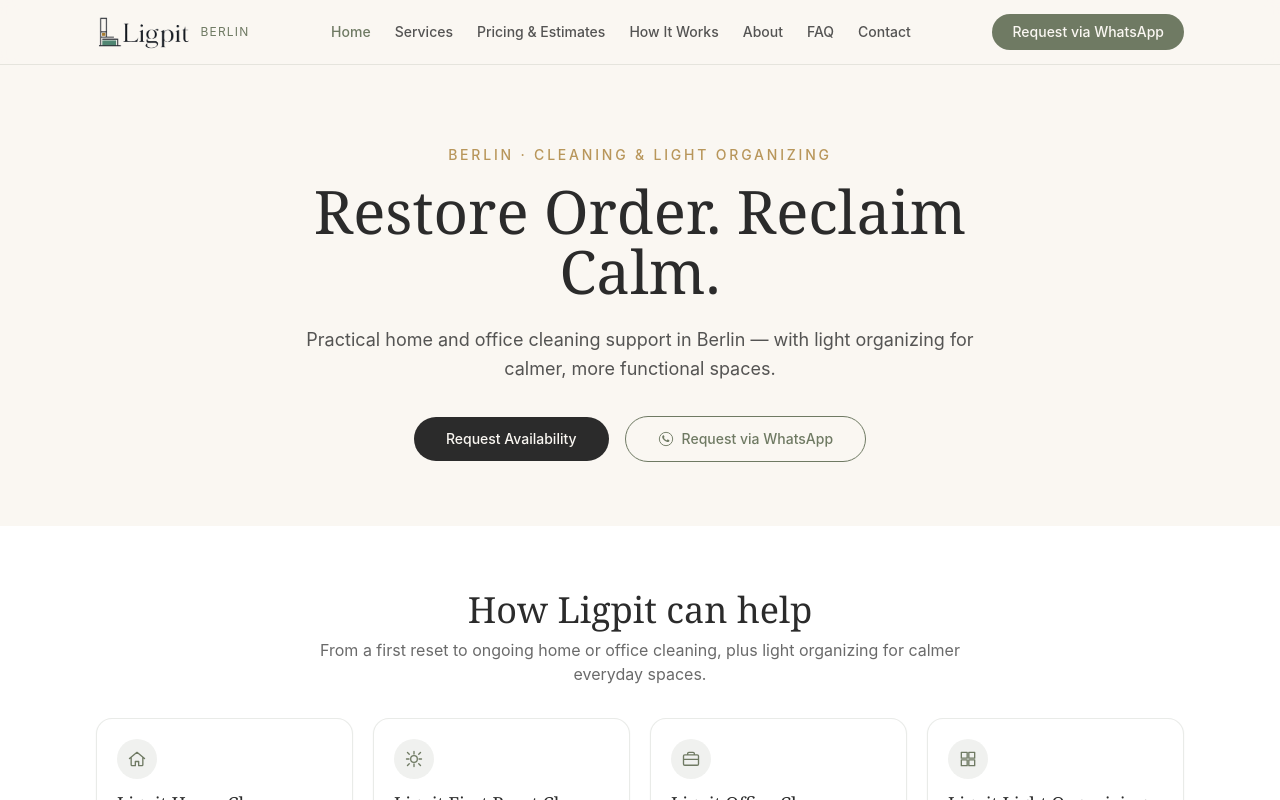
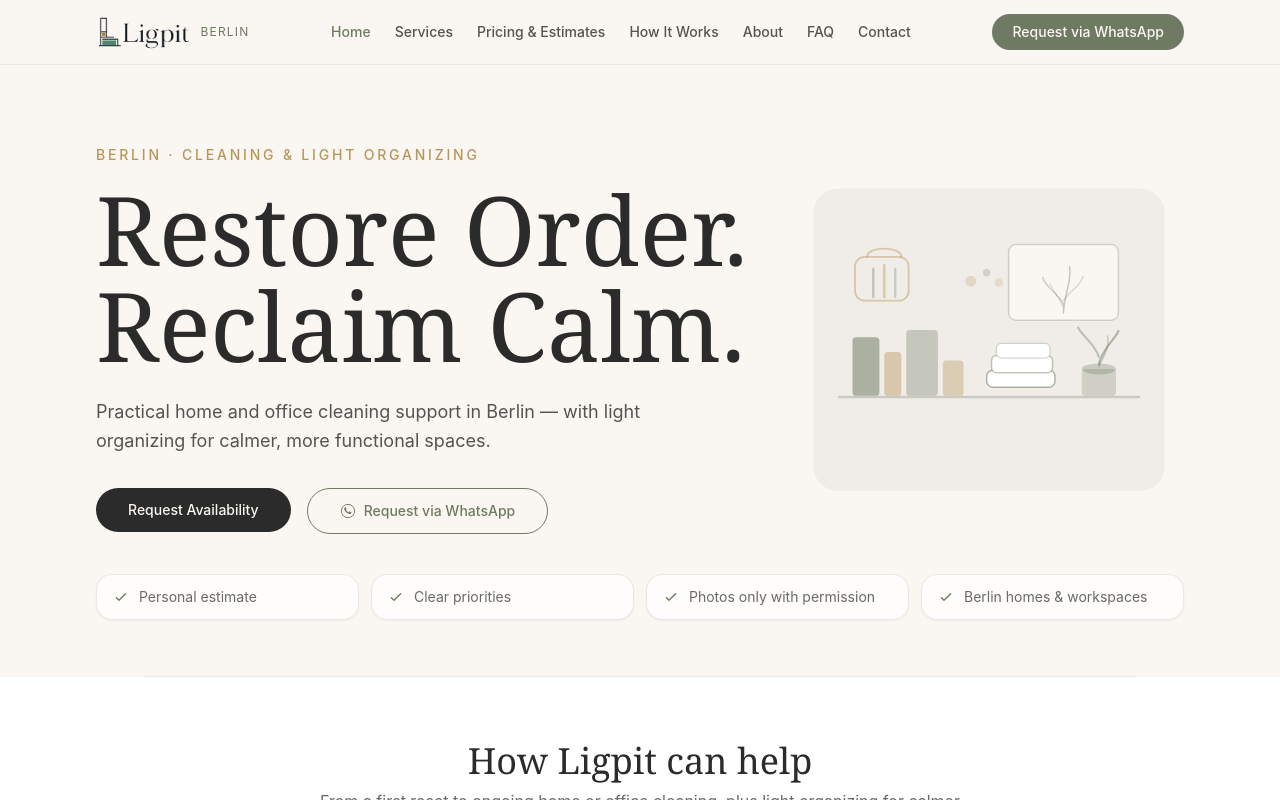
Before and after one commit to lilycyap/ligpit-website, a React (Vite) app: page / in a window 1280 px wide. Shown: the top 800 px of the page. Built offline with nearby package versions, Linux system fonts and the light colour scheme.

Commit message:
Polish homepage hero and feedback section

```diff
--- a/src/pages/Home.jsx
+++ b/src/pages/Home.jsx
@@ -4,6 +4,84 @@ import ServiceCard from "../components/ServiceCard";
 import TrustSection from "../components/TrustSection";
 import Icon from "../components/Icon";
 import { coreServices, pricingInfo } from "../data/services";
+
+// ── Hero illustration ────────────────────────────────────────────────
+// Decorative SVG only — aria-hidden, no role attribute.
+// Depicts an organized home corner: shelf, folded linens, plant,
+// cleaning caddy, botanical frame. Muted brand palette.
+// Opacity values slightly increased from previous version for
+// better visual presence while remaining soft.
+function HeroIllustration() {
+  return (
+    <svg
+      viewBox="0 0 320 280"
+      fill="none"
+      xmlns="http://www.w3.org/2000/svg"
+      aria-hidden="true"
+      className="w-full max-w-sm md:max-w-md xl:max-w-lg mx-auto"
+    >
+      {/* Background card */}
+      <rect x="16" y="16" width="288" height="248" rx="20" fill="#F0EDE8" />
+
+      {/* Shelf line */}
+      <rect x="36" y="186" width="248" height="2" rx="1.25" fill="#6F7A63" fillOpacity="0.3" />
+
+      {/* Books / items on shelf */}
+      <rect x="48" y="138" width="22" height="48" rx="3" fill="#6F7A63" fillOpacity="0.52" />
+      <rect x="74" y="150" width="14" height="36" rx="3" fill="#B8965A" fillOpacity="0.44" />
+      <rect x="92" y="132" width="26" height="54" rx="3" fill="#6F7A63" fillOpacity="0.33" />
+      <rect x="122" y="157" width="17" height="29" rx="3" fill="#B8965A" fillOpacity="0.36" />
+
+      {/* Folded linens / towels — stacked */}
+      <rect x="158" y="165" width="56" height="14" rx="5" fill="#FFFFFF" stroke="#6F7A63" strokeWidth="1.2" strokeOpacity="0.55" />
+      <rect x="162" y="153" width="50" height="14" rx="4" fill="#FFFFFF" stroke="#6F7A63" strokeWidth="1.2" strokeOpacity="0.42" />
+      <rect x="166" y="143" width="44" height="12" rx="4" fill="#FFFFFF" stroke="#6F7A63" strokeWidth="1" strokeOpacity="0.3" />
+
+      {/* Small plant */}
+      <rect x="236" y="164" width="28" height="22" rx="3" fill="#6F7A63" fillOpacity="0.25" />
+      <ellipse cx="250" cy="164" rx="14" ry="4.5" fill="#6F7A63" fillOpacity="0.3" />
+      {/* Leaves */}
+      <path d="M250 160 C253 147 263 140 266 133" stroke="#6F7A63" strokeWidth="1.75" strokeLinecap="round" strokeOpacity="0.52" />
+      <path d="M250 154 C246 142 236 137 233 130" stroke="#6F7A63" strokeWidth="1.75" strokeLinecap="round" strokeOpacity="0.4" />
+      <path d="M250 162 C255 152 259 145 257 137" stroke="#6F7A63" strokeWidth="1.25" strokeLinecap="round" strokeOpacity="0.32" />
+
+      {/* Cleaning caddy / basket */}
+      <rect x="50" y="72" width="44" height="36" rx="8" stroke="#B8965A" strokeWidth="1.5" strokeOpacity="0.45" />
+      <path d="M60 72 C60 63 88 63 88 72" stroke="#B8965A" strokeWidth="1.5" strokeLinecap="round" strokeOpacity="0.45" />
+      {/* Brushes / bottles in caddy */}
+      <line x1="65" y1="82" x2="65" y2="105" stroke="#6F7A63" strokeWidth="2" strokeLinecap="round" strokeOpacity="0.36" />
+      <line x1="74" y1="79" x2="74" y2="105" stroke="#B8965A" strokeWidth="2" strokeLinecap="round" strokeOpacity="0.42" />
+      <line x1="83" y1="82" x2="83" y2="105" stroke="#6F7A63" strokeWidth="2" strokeLinecap="round" strokeOpacity="0.3" />
+
+      {/* Botanical framed print on wall */}
+      <rect x="176" y="62" width="90" height="62" rx="6" fill="#FAF7F2" stroke="#6F7A63" strokeWidth="1.25" strokeOpacity="0.28" />
+      <path d="M221 118 C221 104 228 93 226 80" stroke="#6F7A63" strokeWidth="1.2" strokeLinecap="round" strokeOpacity="0.38" />
+      <path d="M221 111 C215 100 206 97 204 89" stroke="#6F7A63" strokeWidth="1.2" strokeLinecap="round" strokeOpacity="0.32" />
+      <path d="M221 108 C228 98 235 96 237 88" stroke="#6F7A63" strokeWidth="1.2" strokeLinecap="round" strokeOpacity="0.26" />
+      <path d="M221 114 C218 106 213 101 210 94" stroke="#6F7A63" strokeWidth="1" strokeLinecap="round" strokeOpacity="0.22" />
+
+      {/* Small decorative gold dots */}
+      <circle cx="145" cy="92" r="4.5" fill="#B8965A" fillOpacity="0.25" />
+      <circle cx="158" cy="85" r="3" fill="#6F7A63" fillOpacity="0.25" />
+      <circle cx="168" cy="93" r="3.5" fill="#B8965A" fillOpacity="0.2" />
+    </svg>
+  );
+}
+
+// ── Trust strip items ────────────────────────────────────────────────
+const trustStrip = [
+  "Personal estimate",
+  "Clear priorities",
+  "Photos only with permission",
+  "Berlin homes & workspaces",
+];
+
+// ── Feedback notes ───────────────────────────────────────────────────
+const feedbackNotes = [
+  "2 post-session feedback forms received",
+  "Both clients said they would consider booking Ligpit again",
+  "Clients highlighted clear communication, cleaning support, organizing/resetting, attention to detail, and practical help with decisions",
+];
 
 export default function Home() {
   return (
@@ -12,19 +90,26 @@ export default function Home() {
           HERO SECTION
           ============================================================ */}
       <section className="bg-cream">
-        <div className="max-w-6xl mx-auto px-4 sm:px-6 lg:px-8 pt-16 sm:pt-20 pb-12 sm:pb-16 text-center">
+        <div className="max-w-6xl mx-auto px-4 sm:px-6 lg:px-8 pt-14 sm:pt-20 pb-10 sm:pb-14">
+
+          {/* Two-column grid: text left, illustration right */}
+          <div className="grid grid-cols-1 lg:grid-cols-[1.45fr_0.85fr] items-center gap-8 lg:gap-6 xl:gap-8">
+
+            {/* Left column: label, headline, subheadline, CTA buttons */}
+            <div className="text-center lg:text-left">
               <p className="text-sm uppercase tracking-[0.2em] text-gold font-medium mb-4">
-            Berlin · Cleaning & Light Organizing
+                Berlin · Cleaning &amp; Light Organizing
               </p>
-          <h1 className="font-serif text-4xl sm:text-5xl md:text-6xl text-charcoal leading-tight max-w-3xl mx-auto">
-            Restore Order. Reclaim Calm.
+              <h1 className="font-serif text-5xl sm:text-5xl lg:text-6xl xl:text-8xl text-charcoal leading-[0.95]">
+                <span className="block">Restore Order.</span>
+                <span className="block">Reclaim Calm.</span>
               </h1>
-          <p className="mt-6 text-lg text-charcoal/80 max-w-2xl mx-auto leading-relaxed">
+              <p className="mt-6 text-lg text-charcoal/80 max-w-xl leading-relaxed">
                 Practical home and office cleaning support in Berlin — with
                 light organizing for calmer, more functional spaces.
               </p>
 
-          <div className="mt-8 flex flex-col sm:flex-row items-center justify-center gap-4">
+              <div className="mt-8 flex flex-col sm:flex-row items-center lg:items-start justify-center lg:justify-start gap-4">
                 <Link
                   to="/contact"
                   className="w-full sm:w-auto inline-flex items-center justify-center gap-2 rounded-full bg-charcoal text-cream px-8 py-3 text-sm font-medium hover:bg-olive transition-colors"
@@ -42,7 +127,38 @@ export default function Home() {
                 </a>
               </div>
             </div>
+
+            {/* Right column: illustration (desktop only) */}
+            <div className="hidden lg:block">
+              <HeroIllustration />
+            </div>
+
+            {/* Illustration on mobile — smaller, slightly transparent */}
+            <div className="lg:hidden w-full max-w-[260px] mx-auto opacity-80">
+              <HeroIllustration />
+            </div>
+          </div>
+
+          {/* Trust strip — full width, sits below both text and illustration */}
+          <div className="mt-10 grid grid-cols-1 sm:grid-cols-2 lg:grid-cols-4 gap-3">
+            {trustStrip.map((item) => (
+              <div
+                key={item}
+                className="flex items-center gap-2.5 rounded-2xl bg-white/70 border border-olive/15 px-4 py-3 text-sm text-charcoal/70 shadow-sm"
+              >
+                <Icon name="check" className="h-4 w-4 text-olive flex-shrink-0" />
+                <span>{item}</span>
+              </div>
+            ))}
+          </div>
+
+        </div>
       </section>
+
+      {/* Section divider */}
+      <div className="max-w-5xl mx-auto px-4">
+        <div className="h-px bg-olive/10" />
+      </div>
 
       {/* ============================================================
           SERVICES PREVIEW
@@ -105,7 +221,6 @@ export default function Home() {
                 {pricingInfo.homeClean.text}
               </p>
             </div>
-
             <div className="bg-white rounded-2xl border border-olive/15 p-6">
               <p className="text-xs text-gold font-semibold mb-2">
                 {pricingInfo.officeClean.badge}
@@ -117,7 +232,6 @@ export default function Home() {
                 {pricingInfo.officeClean.text}
               </p>
             </div>
-
             <div className="bg-white rounded-2xl border border-olive/15 p-6">
               <p className="text-xs text-gold font-semibold mb-2">
                 {pricingInfo.addOns.badge}
@@ -148,18 +262,73 @@ export default function Home() {
       <TrustSection />
 
       {/* ============================================================
+          EARLY CLIENT FEEDBACK
+          ============================================================ */}
+      <section className="bg-cream">
+        <div className="max-w-5xl mx-auto px-4 sm:px-6 lg:px-8 py-16 sm:py-20">
+          <div className="text-center max-w-2xl mx-auto mb-10">
+            <p className="text-sm uppercase tracking-[0.2em] text-gold font-medium mb-3">
+              FROM FIRST CLIENTS
+            </p>
+            <h2 className="font-serif text-3xl sm:text-4xl text-charcoal">
+              Early Feedback
+            </h2>
+            <p className="mt-3 text-sm text-charcoal/70 leading-relaxed">
+              Ligpit is still a young service, but early client feedback has
+              been encouraging. Feedback is collected after sessions to
+              understand what worked well and how the service can improve.
+            </p>
+          </div>
+
+          <div className="grid grid-cols-1 md:grid-cols-2 gap-6">
+            {/* Quote card */}
+            <div className="bg-white rounded-2xl border border-olive/15 p-6 sm:p-8 flex flex-col">
+              <p className="text-charcoal/80 leading-relaxed italic flex-1">
+                &ldquo;Lily&apos;s communication was incredible. She did
+                everything she said she&apos;d do and more. I trusted her
+                immediately and left her alone in my apartment. Can&apos;t
+                wait for next visit.&rdquo;
+              </p>
+              <p className="text-sm font-medium text-charcoal mt-6">
+                — Georgia, home cleaning client
+              </p>
+            </div>
+
+            {/* Feedback summary card */}
+            <div className="bg-white rounded-2xl border border-olive/15 p-6 sm:p-8">
+              <h3 className="font-serif text-lg text-charcoal mb-4">
+                Early feedback notes
+              </h3>
+              <ul className="space-y-2.5">
+                {feedbackNotes.map((note) => (
+                  <li
+                    key={note}
+                    className="flex items-start gap-2.5 text-sm text-charcoal/80"
+                  >
+                    <Icon
+                      name="check"
+                      className="h-4 w-4 mt-0.5 text-olive flex-shrink-0"
+                    />
+                    <span>{note}</span>
+                  </li>
+                ))}
+              </ul>
+              </div>
+          </div>
+		 <p className="md:col-span-2 text-s text-charcoal/50 text-center mt-6">
+    Shared only with client permission.
+  </p>
+	</div>
+      </section>
+
+      {/* ============================================================
           FINAL CTA SECTION
           ============================================================ */}
       <section className="bg-olive">
         <div className="max-w-4xl mx-auto px-4 sm:px-6 lg:px-8 py-16 text-center">
           <h2 className="font-serif text-3xl sm:text-4xl text-cream">
-            Ready for a calmer space?
+            Want to know if Ligpit is a fit for your space?
           </h2>
-          <p className="mt-3 text-cream/85 max-w-xl mx-auto">
-            Tell Lily a little about your home, office, or workspace.
-            Booking is not instant — every inquiry gets a personal reply
-            with a clear estimate.
-          </p>
           <div className="mt-8 flex flex-col sm:flex-row items-center justify-center gap-4">
             <Link
               to="/contact"
```
Lines whose indentation alone changed are shown as unchanged.
